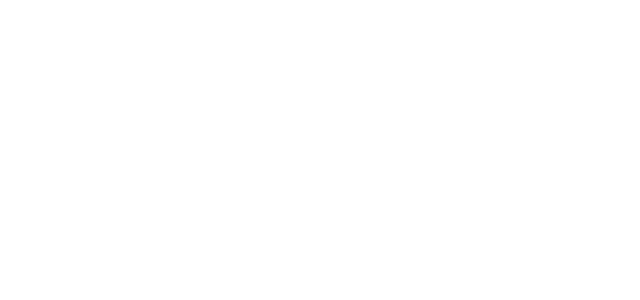
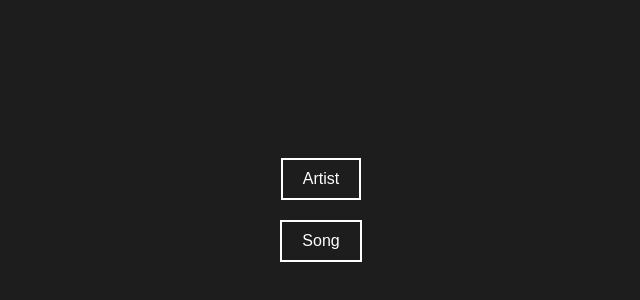
Before and after one commit to danialdot/TopBeat, a React (Create React App) app: page /home in a window 1280 px wide. Before the commit this address had no page. Shown: the part 190-490 px from the top of the page, without its empty margins (319-959 px from the left). Built offline with nearby package versions, Linux system fonts and the light colour scheme.

Commit message:
clean code

```diff
--- a/src/App.css
+++ b/src/App.css
@@ -74,13 +74,13 @@
   margin: 10px;
 }
 
-.home-container {
+.login-container {
   display: flex;
   flex-direction: column;
   align-items: center;
 }
 
-.home-container button {
+.login-container button {
   background-color: #1db954;
   color: #fff;
   font-size: 1.2rem;
@@ -92,7 +92,7 @@
   margin-top: 20px;
 }
 
-.home-container button:hover {
+.login-container button:hover {
   transform: scale(1.1);
   box-shadow: 0px 4px 8px rgba(0, 0, 0, 0.1);
 }
@@ -139,13 +139,13 @@
   margin-bottom: 10px;
 }
 
-.menu-container {
+.home-container {
   display: flex;
   flex-direction: column;
   align-items: center;
 }
 
-.menu-container button {
+.home-container button {
   background-color: transparent;
   color: white;
   border: 2px solid white;
@@ -157,7 +157,7 @@
   outline: none;
 }
 
-.menu-container button:hover {
+.home-container button:hover {
   background-color: white;
   color: #1d1d1d;
   transform: scale(1.1);
--- a/src/App.js
+++ b/src/App.js
@@ -4,10 +4,10 @@
 
 import "./App.css";
 
-import HomePage from "./HomePage";
-import SongPage from "./SongPage";
-import ArtistPage from "./ArtistPage";
-import MenuPage from "./MenuPage";
+import LoginPage from "./components/LoginPage";
+import SongPage from "./components/SongPage";
+import ArtistPage from "./components/ArtistPage";
+import HomePage from "./components/HomePage";
 
 const Footer = () => {
   const navigate = useNavigate();
@@ -53,10 +53,10 @@
       <Router>
         <div className="content">
           <Routes>
-            <Route path="/" element={<HomePage />} />
+            <Route path="/" element={<LoginPage />} />
             <Route path="/song" element={<SongPage />} />
             <Route path="/artist" element={<ArtistPage />} />
-            <Route path="/menu" element={<MenuPage />} />
+            <Route path="/home" element={<HomePage />} />
           </Routes>
         </div>
         <nav>
--- a/src/MenuPage.js
+++ b/src/components/HomePage.js
@@ -1,8 +1,7 @@
 import React from "react";
 import { useNavigate } from "react-router-dom";
-import "./App.css";
 
-const MenuPage = () => {
+const HomePage = () => {
   const navigate = useNavigate();
 
   const navigateToArtistPage = () => {
@@ -15,7 +14,7 @@
 
   return (
     <div className="app-container">
-      <div className="menu-container">
+      <div className="home-container">
         <button onClick={navigateToArtistPage}>Artist</button>
         <button onClick={navigateToSongPage}>Song</button>
       </div>
@@ -23,4 +22,4 @@
   );
 };
 
-export default MenuPage;
+export default HomePage;
--- a/src/HomePage.js
+++ b/src/components/LoginPage.js
@@ -1,9 +1,8 @@
 import React from "react";
 import { useNavigate } from "react-router-dom";
 import queryString from "query-string";
-import "./App.css";
 
-const SpotifyApp = () => {
+const LoginPage = () => {
   const navigate = useNavigate();
 
   const clientId = process.env.REACT_APP_SPOTIFY_CLIENT_ID || "YOUR_DEFAULT_CLIENT_ID";
@@ -20,14 +19,12 @@
   const authenticateSpotify = () => {
     const scope = "user-top-read";
 
-    const url = `https://accounts.spotify.com/authorize?${queryString.stringify(
-      {
-        response_type: "token",
-        client_id: clientId,
-        redirect_uri: redirectUri,
-        scope,
-      }
-    )}`;
+    const url = `https://accounts.spotify.com/authorize?${queryString.stringify({
+      response_type: "token",
+      client_id: clientId,
+      redirect_uri: redirectUri,
+      scope,
+    })}`;
 
     window.location.href = url;
   };
@@ -38,13 +35,13 @@
 
       if (hashParams.access_token) {
         saveTokenToLocalStorage(hashParams.access_token);
-        navigate(`/menu`);
+        navigate(`/home`);
       }
     };
 
     const cachedToken = getTokenFromLocalStorage();
     if (cachedToken) {
-      navigate(`/menu`);
+      navigate(`/home`);
     } else {
       handleSpotifyRedirect();
     }
@@ -52,19 +49,16 @@
 
   return (
     <div className="app-container">
-      <div className="home-container">
+      <div className="login-container">
         <div class="app-description">
           <h1>🎧 TopBeat</h1>
           <h2>Discover your top song and artist</h2>
-          <p>
-            Connect your Spotify account, and we'll show your most-played track.
-          </p>
+          <p>Connect your Spotify account, and we'll show your most-played track.</p>
         </div>
-
         <button onClick={authenticateSpotify}>Connect to Spotify</button>
       </div>
     </div>
   );
 };
 
-export default SpotifyApp;
+export default LoginPage;
--- a/src/SongPage.js
+++ b/src/components/SongPage.js
@@ -2,8 +2,6 @@
 import { useNavigate } from "react-router-dom";
 import axios from "axios";
 import { ArrowBackIos } from "@mui/icons-material";
-
-import "./App.css";
 
 const SongPage = () => {
   const navigate = useNavigate();
```
Also changed, not shown: src/components/ArtistPage.js (renamed from src/ArtistPage.js), 2 other files (tests, documents, lock files or other folders).
